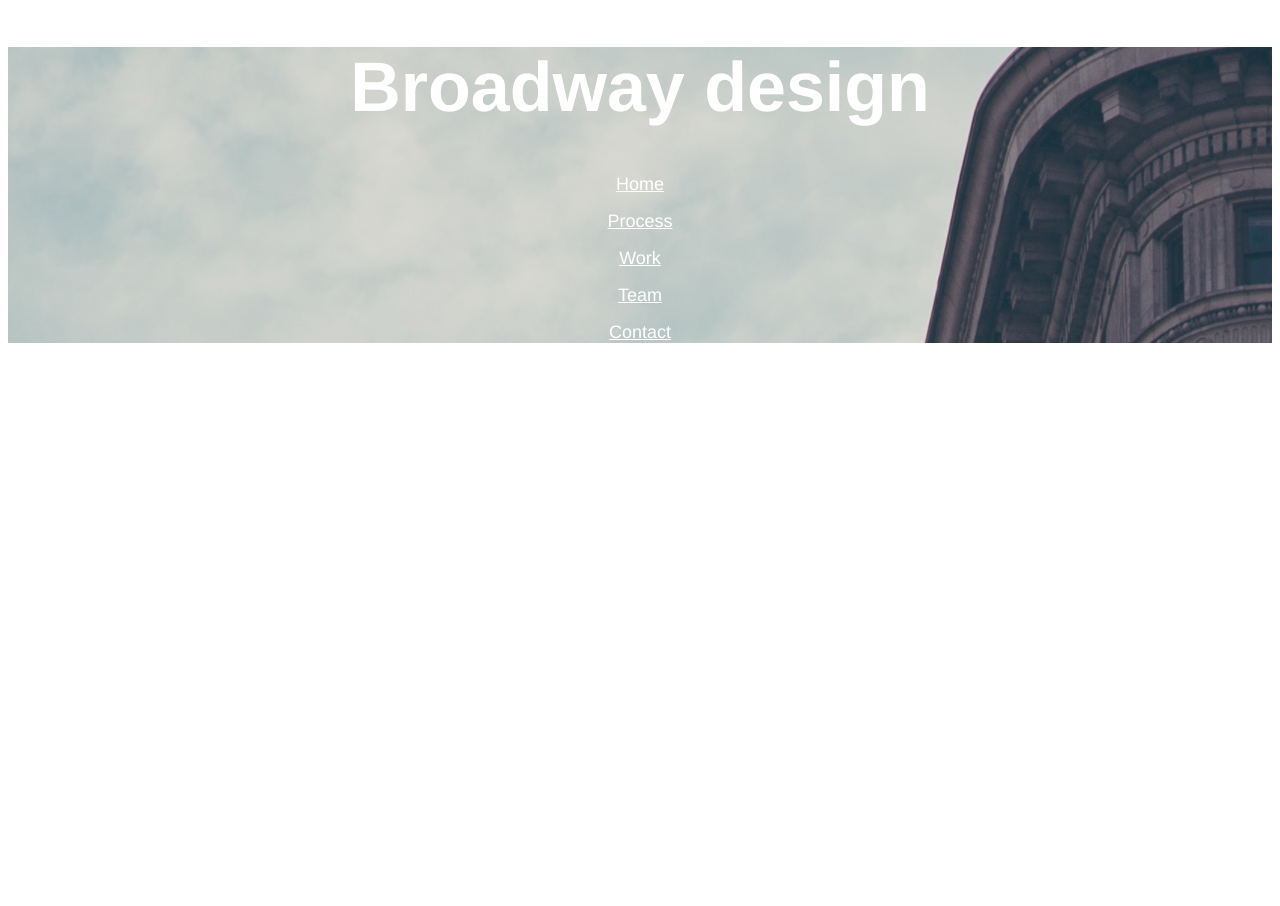
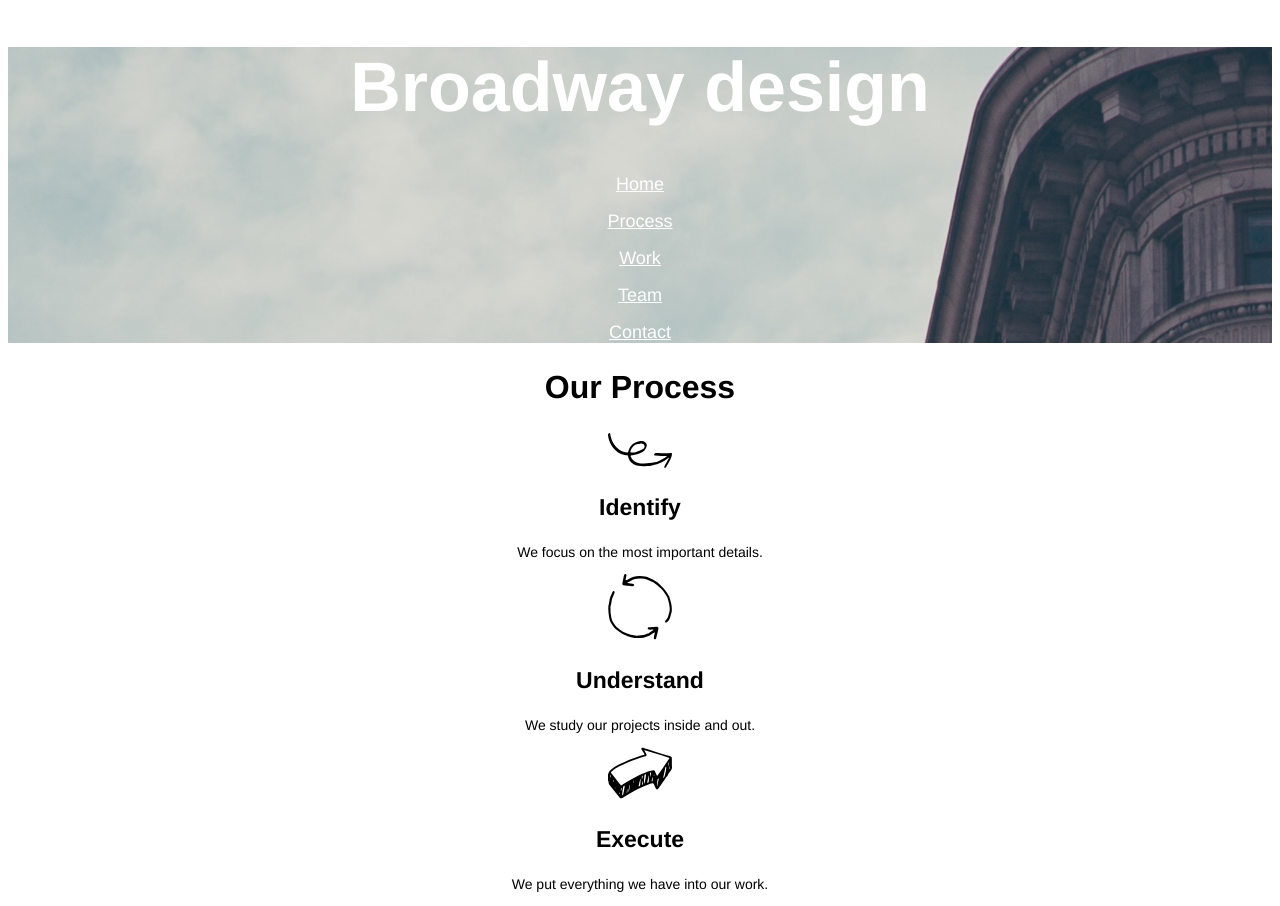
Before and after one commit to tsteinert/broadway, a plain HTML site: page index.html in a window 1280 px wide. Before the commit the page ends 800 px from the top, so only its background shows below. Drawn offline with Linux system fonts and the light colour scheme.

Commit message:
Added main section

```diff
--- a/index.html
+++ b/index.html
@@ -14,6 +14,23 @@
       <p><a href="#">Team</a></p>
       <p><a href="#">Contact</a></p>
     </div>
-
+    <div class="main">
+      <h2>Our Process</h2>
+      <div class="step">
+        <p><img src="./resources/images/identify.svg" alt="Identify-Logo"></p>
+        <h3>Identify</h3>
+        <p>We focus on the most important details.</p>
+      </div>
+      <div class="step">
+        <img src="./resources/images/understand.svg" alt="Understand-Logo">
+        <h3>Understand</h3>
+        <p>We study our projects inside and out.</p>
+      </div>
+      <div class="step">
+        <img src="./resources/images/execute.svg" alt="Execute-Logo">
+        <h3>Execute</h3>
+        <p>We put everything we have into our work.</p>
+      </div>
+    </div>
   </body>
 </html>
--- a/resources/css/style.css
+++ b/resources/css/style.css
@@ -13,6 +13,20 @@ h1 {
   font-weight: bold;
 }
 
+h2 {
+  font-size: 32px;
+  font-weight: bold;
+}
+
+h3 {
+  font-size: 23px;
+  font-weight: bold;
+}
+
+.step p {
+  font-size: 14px;
+}
+
 a {
   color: white;
   font-size: 18px;
```
